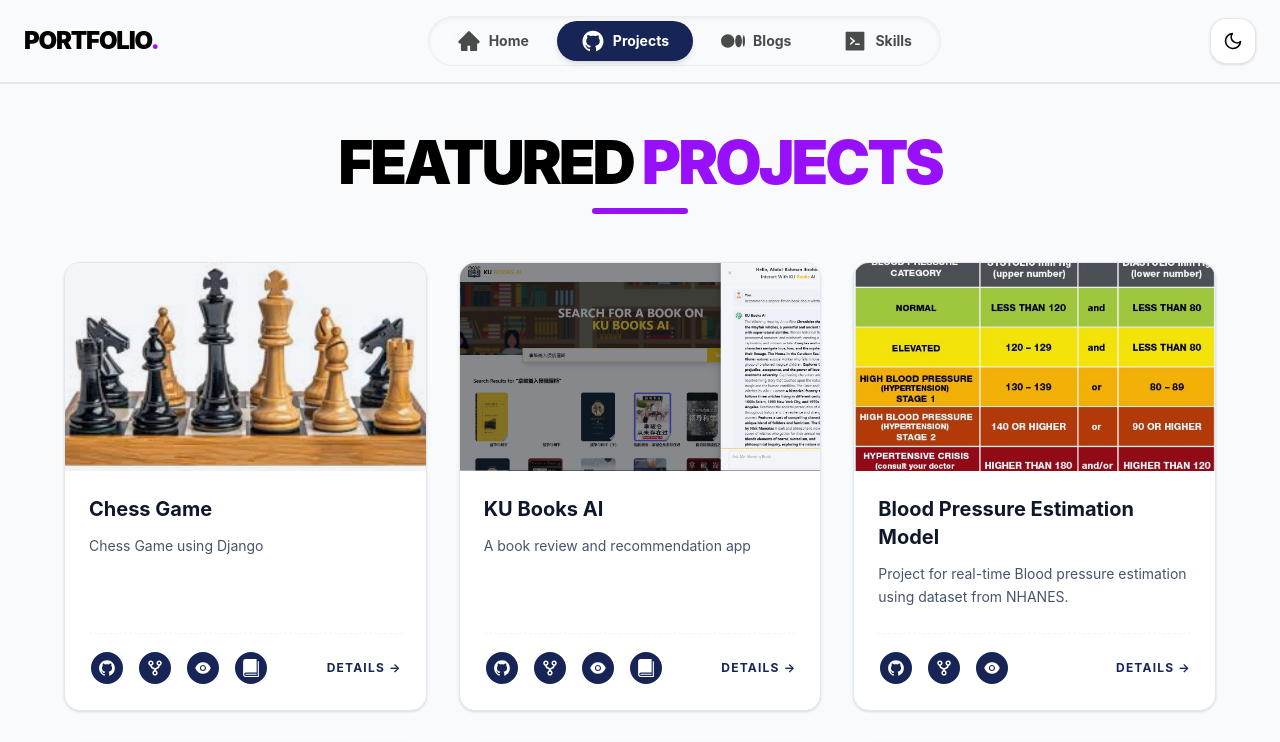
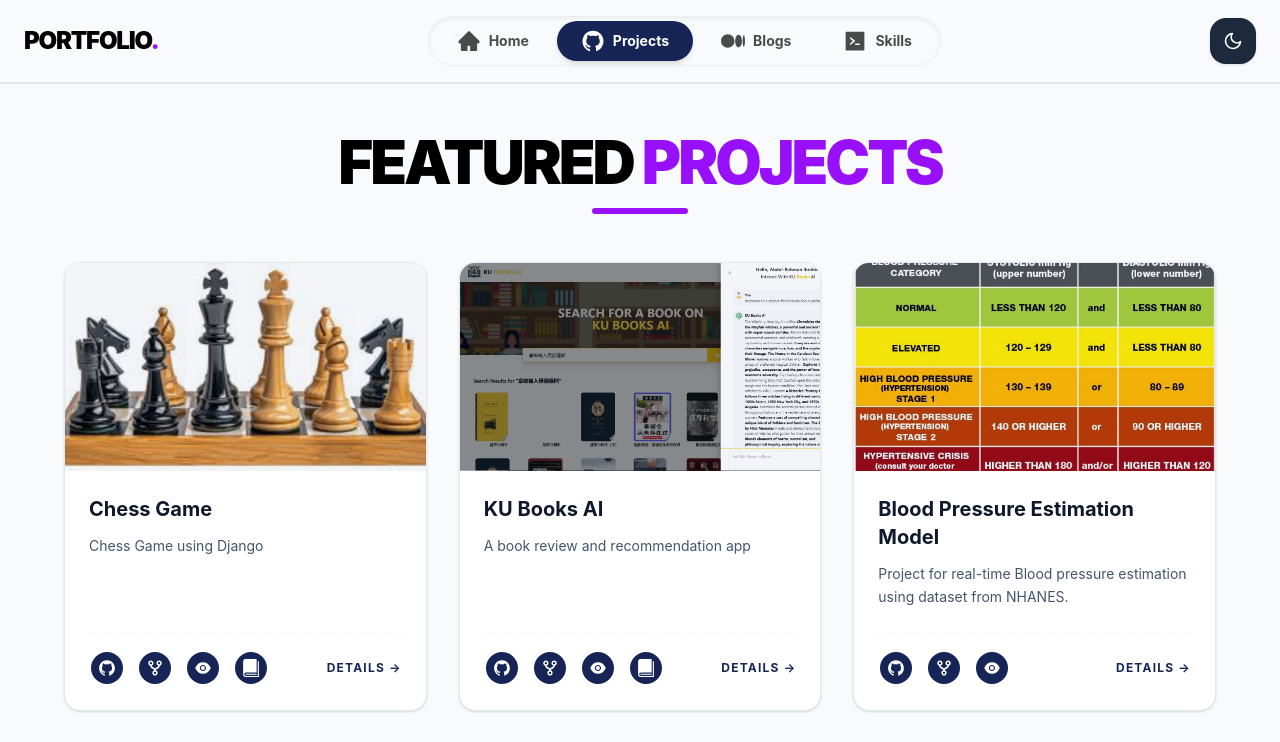
Before and after one commit to Abdul-Rahman-Ibrahim/portfolio-website, a Next.js app: page /projects in a window 1280 px wide. Shown: the top 742 px of the page. Built offline with nearby package versions, Linux system fonts and the light colour scheme.

Commit message:
swapped theme mode color

```diff
--- a/src/components/layout/Navbar/Navbar.tsx
+++ b/src/components/layout/Navbar/Navbar.tsx
@@ -77,7 +77,7 @@ const Navbar = () => {
           <button
             onClick={toggleTheme}
             className={`p-3 rounded-2xl cursor-pointer transition-all shadow-sm border border-black/10 dark:border-white/10 hover:scale-110 active:scale-95 ${
-                theme === 'light' ? 'bg-white text-black' : 'bg-slate-800 text-white'
+                theme === 'light' ? 'bg-slate-800 text-white' : 'bg-white text-black'
             }`}
             aria-label="Toggle Theme"
           >
```
